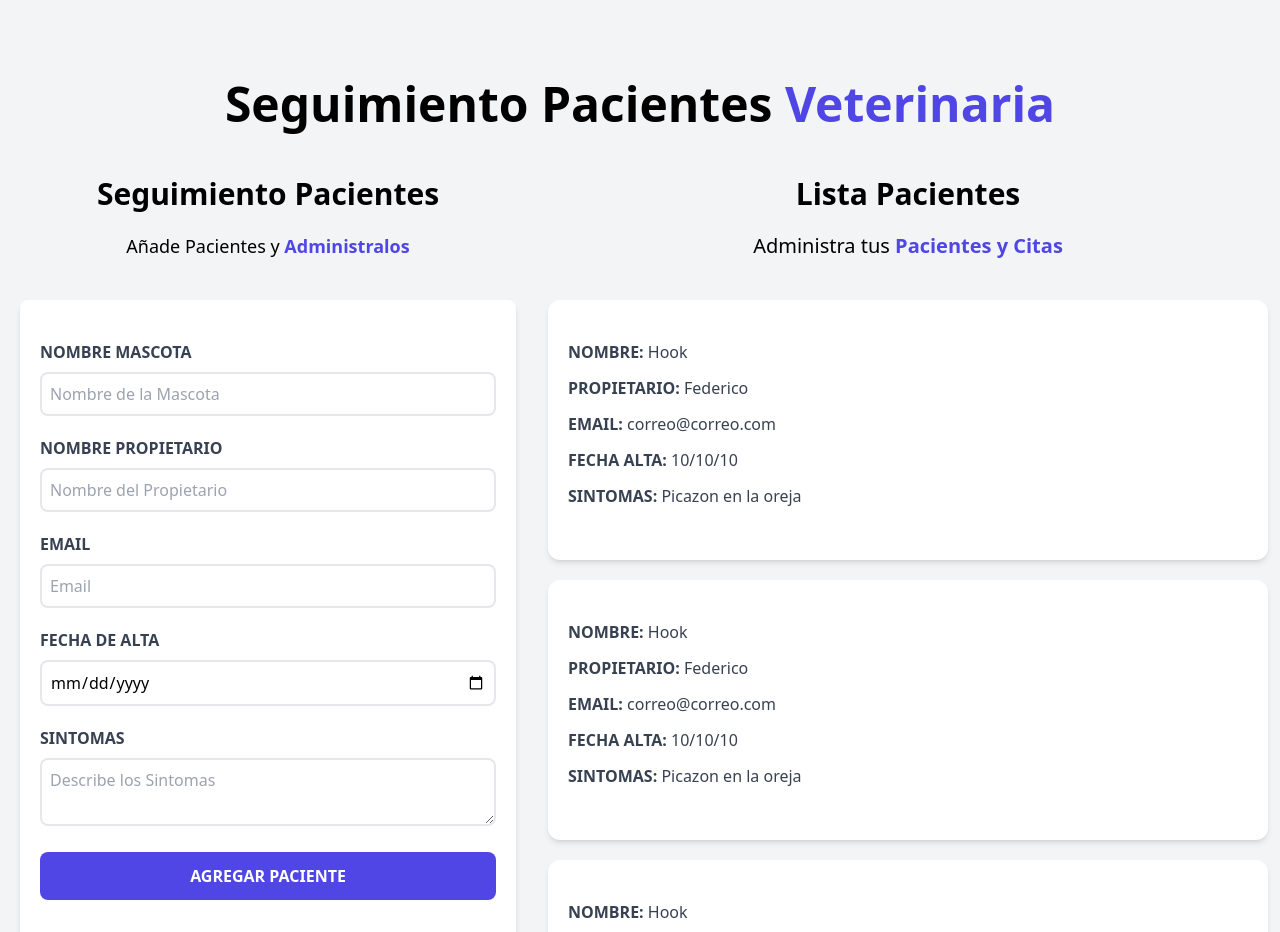
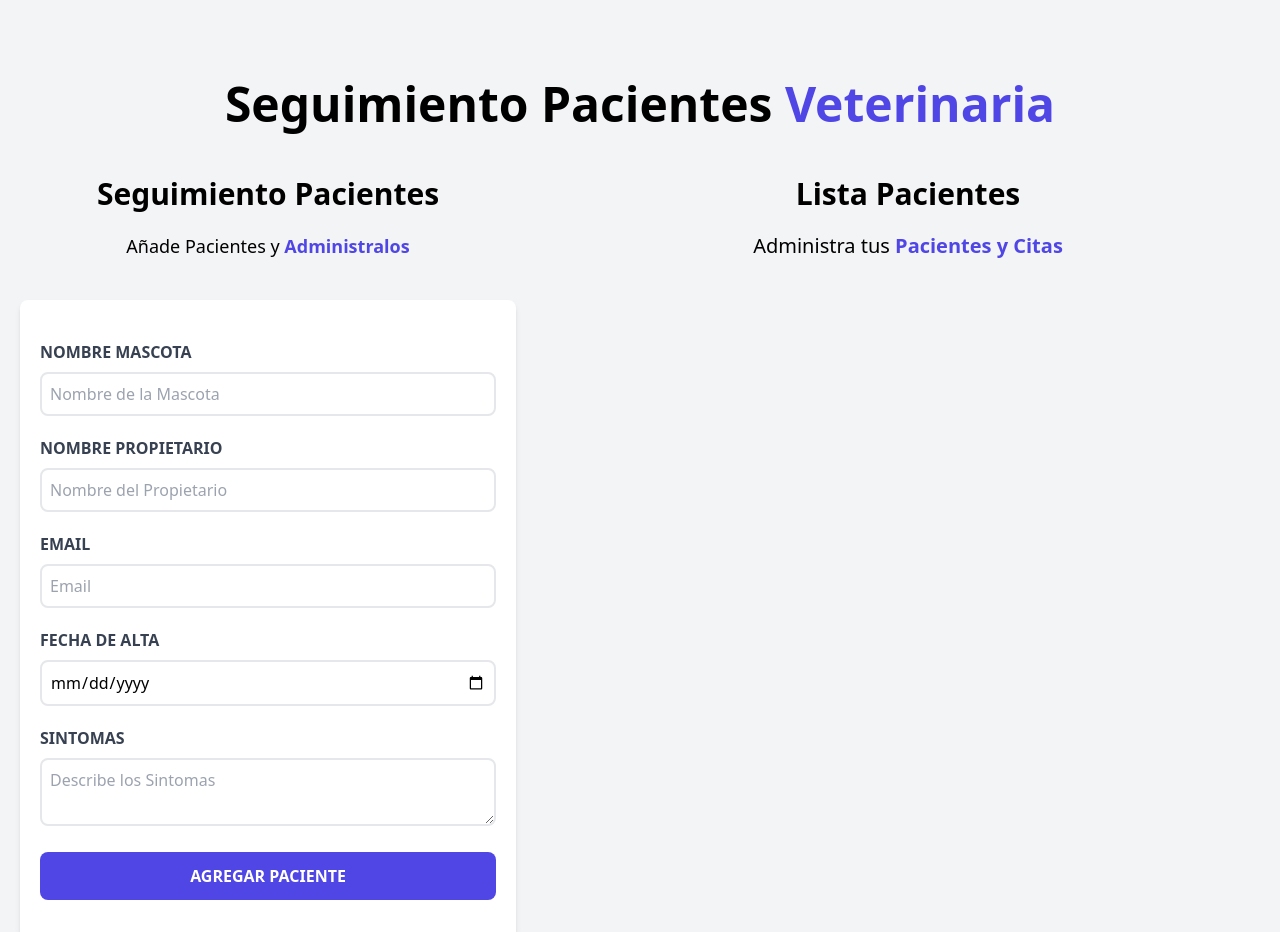
Before and after one commit to fedeaacevedo/citas-react, a React (Vite) app: page / in a window 1280 px wide. Shown: the top 932 px of the page. Built offline with nearby package versions, Linux system fonts and the light colour scheme.

Commit message:
lista pacientes

```diff
--- a/src/App.jsx
+++ b/src/App.jsx
@@ -16,7 +16,9 @@ function App() {
             pacientes={pacientes}
             setPacientes={setPacientes}
           />
-          <ListadoPacientes />
+          <ListadoPacientes
+            pacientes={pacientes}
+          />
       </div>
 
     </div>
--- /dev/null
+++ b/src/components/Error.jsx
@@ -0,0 +1,12 @@
+const Error = ({mensaje}) => {
+  return (
+
+        <div className="bg-red-800 text-white text-center p-3 uppercase font-bold mb-3 rounded-md">
+          <p>{mensaje}</p>
+        </div>
+
+
+  )
+}
+
+export default Error
--- a/src/components/Formulario.jsx
+++ b/src/components/Formulario.jsx
@@ -1,4 +1,6 @@
 import React, { useState } from 'react'
+import Error from './Error';
+
 
 const Formulario = ({pacientes, setPacientes}) => {
 
@@ -37,7 +39,7 @@ const Formulario = ({pacientes, setPacientes}) => {
     setPropietario('')
     setEmail('')
     setAlta('')
-    sintomas('')
+    setSintomas('')
 
   }
   return (
@@ -58,12 +60,7 @@ const Formulario = ({pacientes, setPacientes}) => {
       >
 
         {/* //Si hay error lo mostramos */}
-        {error && (
-          <div className="bg-red-800 text-white text-center p-3 uppercase font-bold mb-3 rounded-md">
-            <p>Todos los campos son obligatorios</p>
-          </div>
-
-        )}
+        {error && <Error mensaje='Todos los campos son obligatorios'/>}
         <div className='mb-5'>
           <label htmlFor='mascota' className="block text-gray-700 uppercase font-bold">Nombre Mascota</label>
           <input
--- a/src/components/ListadoPacientes.jsx
+++ b/src/components/ListadoPacientes.jsx
@@ -1,22 +1,26 @@
 import React from 'react'
 import Paciente from './Paciente'
 
-const ListadoPacientes = () => {
+const ListadoPacientes = ({ pacientes }) => {
+
   return (
     <div className="md:w-1/2 lg:w-3/5 md:h-screen overflow-y-scroll">
-    <h2 className="font-black text-3xl text-center">
+      <h2 className="font-black text-3xl text-center">
         Lista Pacientes
-    </h2>
-    <p className="text-xl mt-5 mb-10 text-center">
+      </h2>
+      <p className="text-xl mt-5 mb-10 text-center">
         Administra tus {''}
         <span className="text-indigo-600 font-bold">Pacientes y Citas</span>
-    </p>
+      </p>
 
-    <Paciente />
-    <Paciente />
-    <Paciente />
-    <Paciente />
-    <Paciente />
+      {pacientes.map( paciente => (
+        <Paciente
+          paciente={paciente}
+        />
+      ))}
+
+
+
 
     </div>
   )
```
